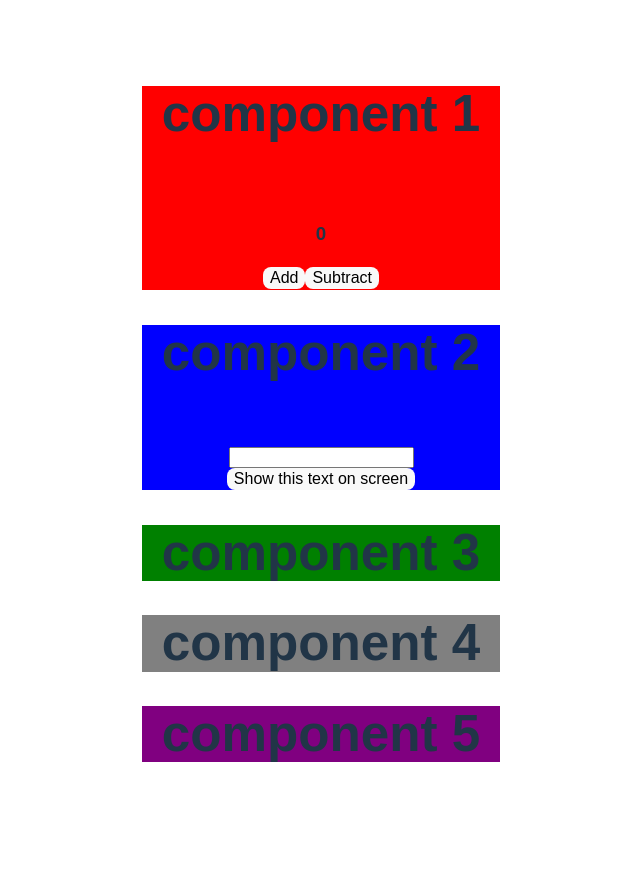
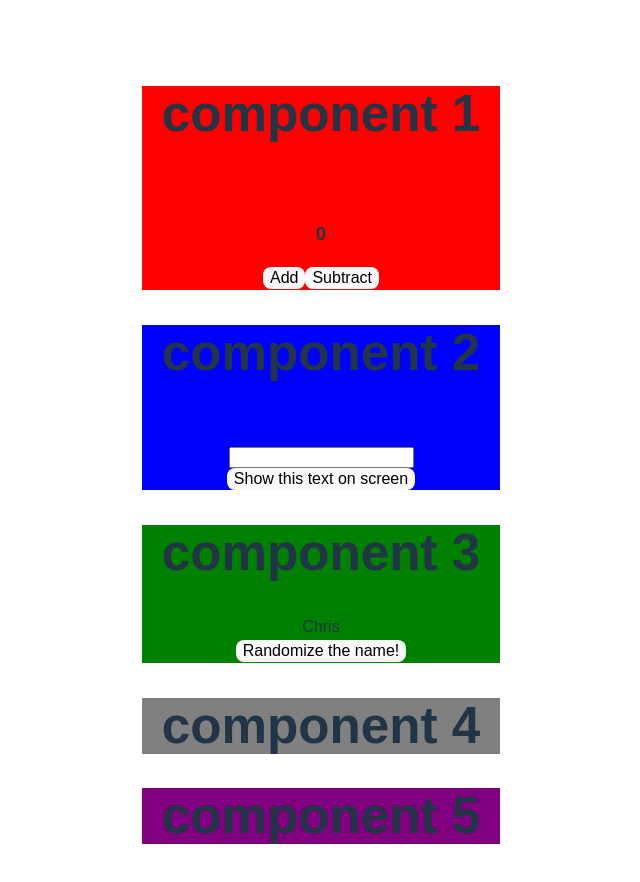
Before and after one commit to HowdyPardner/react-components, a React (Vite) app: page / in a window 1280 px wide. Shown: the top 882 px of the page, without its empty margins (339-979 px from the left). Before the commit the page ends 848 px from the top, so only its background shows below. Built offline with nearby package versions, Linux system fonts and the light colour scheme.

Commit message:
Implement randomizing name button and display name on scrren

```diff
--- a/src/App.jsx
+++ b/src/App.jsx
@@ -2,9 +2,11 @@ import { useState } from 'react'
 import './App.css'
 import Counter from './components/Component1';
 import Input from './components/Component2';
+import RandomName from './components/Component3';
 
 
 function App() {
+const studentsArray = ["Jimmy", "David", "Jenna", "Jeff", "Harley", "Chris"]
 
   return (
     <div className="App">
@@ -18,7 +20,7 @@ function App() {
       </div>
       <div className="component-container green">
         <h1>component 3</h1>
-        {/* put component3 RIGHT here */}
+        <RandomName  studentsArray={studentsArray}/>
       </div>
       <div className="component-container grey">
         <h1>component 4</h1>
--- a/src/components/Component2/index.css
+++ b/src/components/Component2/index.css
@@ -5,7 +5,3 @@
     justify-content: center;
     align-items: center;
 }
-
-#input-component-container > input button {
-
-}
--- a/src/components/Component3/index.jsx
+++ b/src/components/Component3/index.jsx
@@ -1,7 +1,30 @@
 // Component3: Random Name
 // You need:
-// • names state (array of string names)
-// • randomIndex state
+// • names state (array of string names) x
+// • randomIndex state x
 // • handleChange function that will set a new randomIndex
 // • <button> to change the name you are showing on screen
 // • <div> that shows one of the names in the names state USING the randomIndex
+
+import React, { useState } from 'react'
+
+const RandomName = ({studentsArray}) => {
+    const [randomIndex, setRandomIndex] = useState(Math.floor(Math.random() * studentsArray.length))
+
+
+    const handleClick = () => {
+        setRandomIndex(Math.floor(Math.random() * studentsArray.length))
+    }
+
+    console.log(studentsArray);
+    console.log(randomIndex)
+    console.log(studentsArray[randomIndex])
+  return (
+    <div>
+        <div>{studentsArray[randomIndex]}</div>
+        <button onClick={handleClick}>Randomize the name!</button>
+    </div>
+  )
+}
+
+export default RandomName
```
